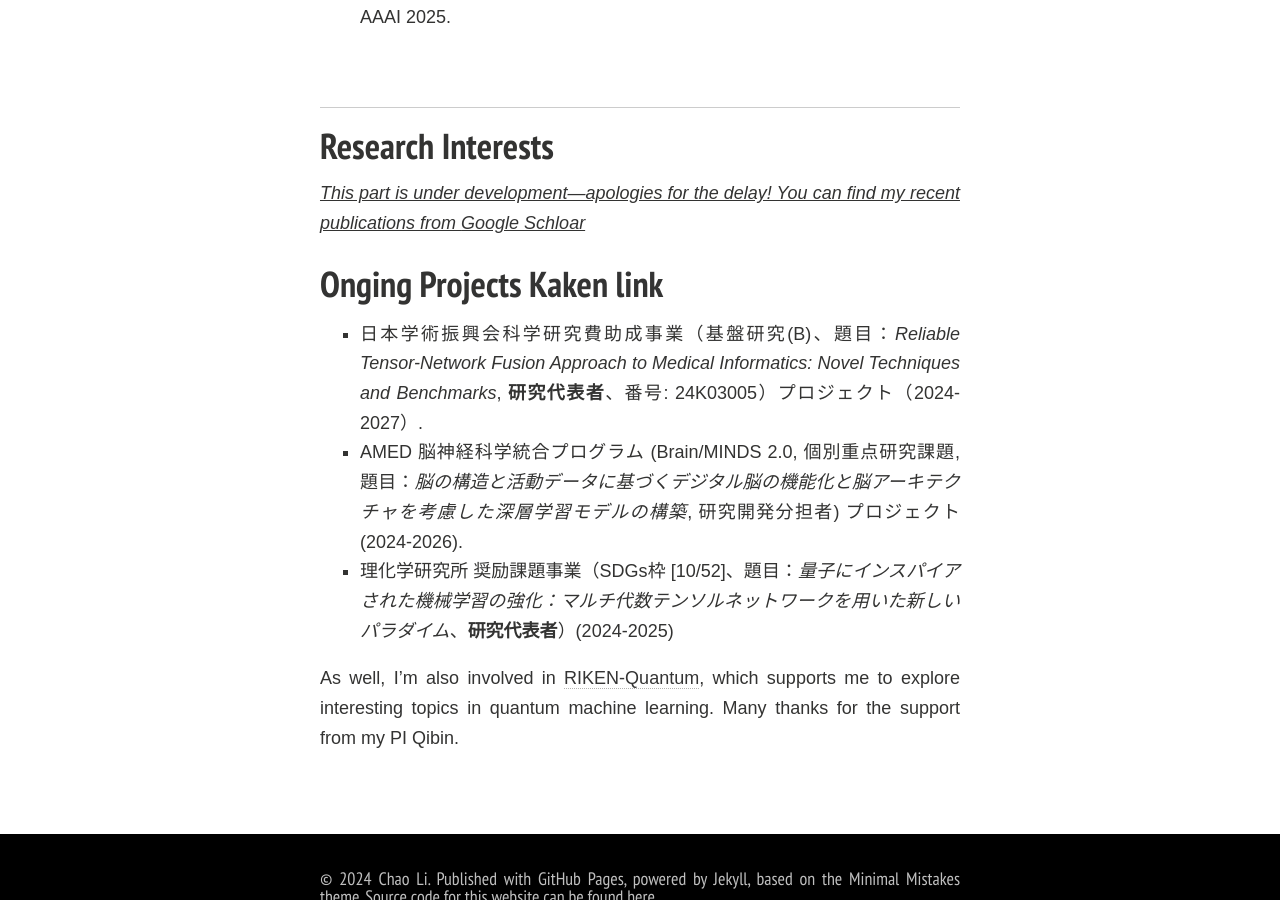
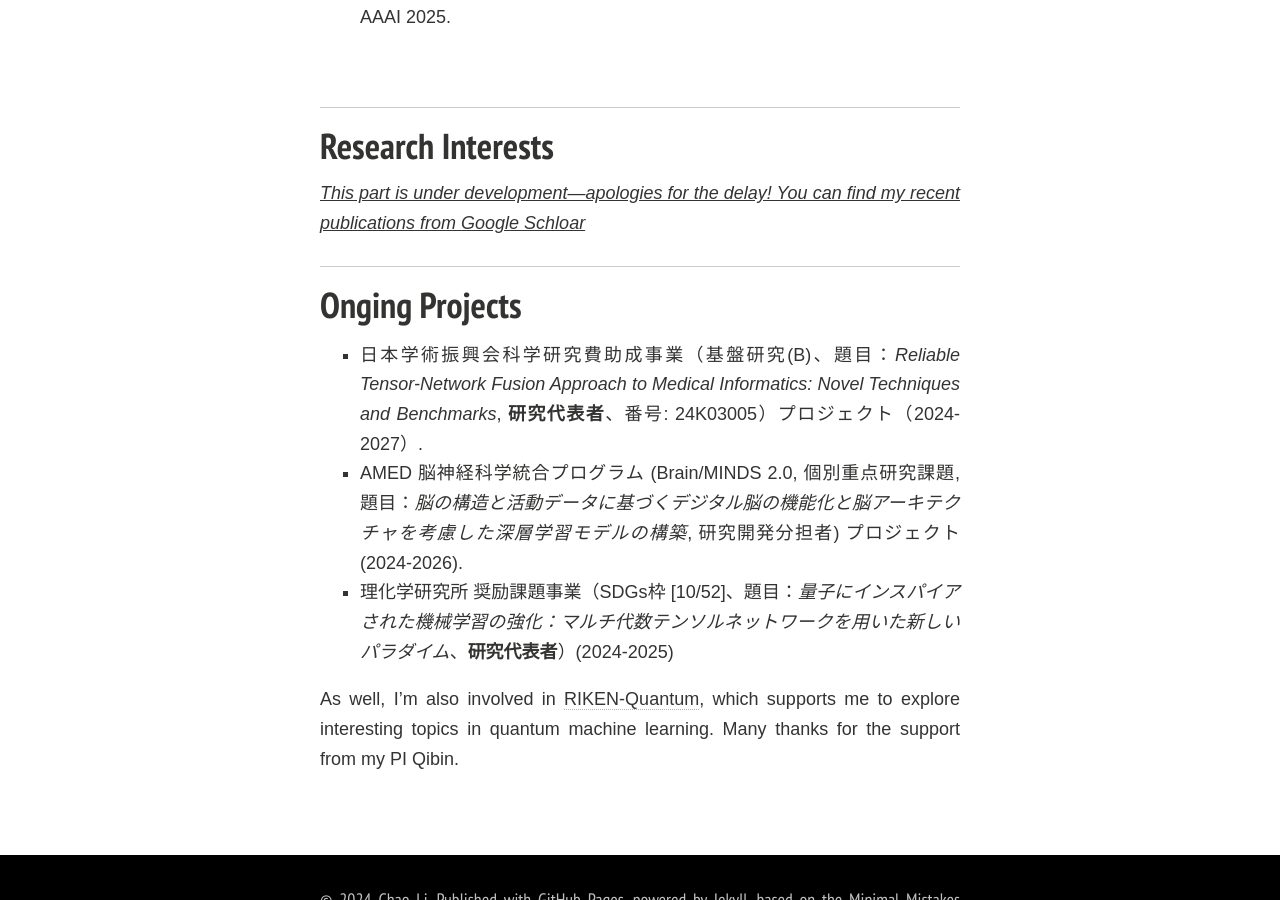
Before and after one commit to ChaoLiAtRIKEN/ChaoLiAtRIKEN.github.io, a Jekyll site: the page built from index.md, in a window 1280 px wide and 900 px high, scrolled down 1116 px. Built offline with Jekyll 4.4.1, drawn with Linux system fonts in a browser that asks for light colours; nearby versions of some CDN libraries; comment, search, counter and statistics services are not loaded; a style sheet for code colours, icons or effects is not loaded.

Commit message:
Update index.md

```diff
--- a/index.md
+++ b/index.md
@@ -69,7 +69,9 @@ My current research focuses on practical problems that artificial intelligence f
 
 My current research focuses on practical problems that artificial intelligence faces in real life. My interests are on the **Machine Learning** and its applications in **Industrial IoT**. In a word, advanced technologies like ML and IoT positively influence the life of everybody.  I wish to devote my talent to this meaningful cause and bring well-being to society. -->
 
-## Onging Projects [Kaken link](https://nrid.nii.ac.jp/en/nrid/1000010869837/)
+---
+
+## Onging Projects
 - 日本学術振興会科学研究費助成事業（基盤研究(B)、題目：*Reliable Tensor-Network Fusion Approach to Medical Informatics: Novel Techniques and Benchmarks*, **研究代表者**、番号: 24K03005）プロジェクト（2024-2027）.
 - AMED 脳神経科学統合プログラム (Brain/MINDS 2.0, 個別重点研究課題, 題目：*脳の構造と活動データに基づくデジタル脳の機能化と脳アーキテクチャを考慮した深層学習モデルの構築*, 研究開発分担者) プロジェクト (2024-2026).
 - 理化学研究所 奨励課題事業（SDGs枠 [10/52]、題目：*量子にインスパイアされた機械学習の強化：マルチ代数テンソルネットワークを用いた新しいパラダイム*、**研究代表者**）(2024-2025)
```
